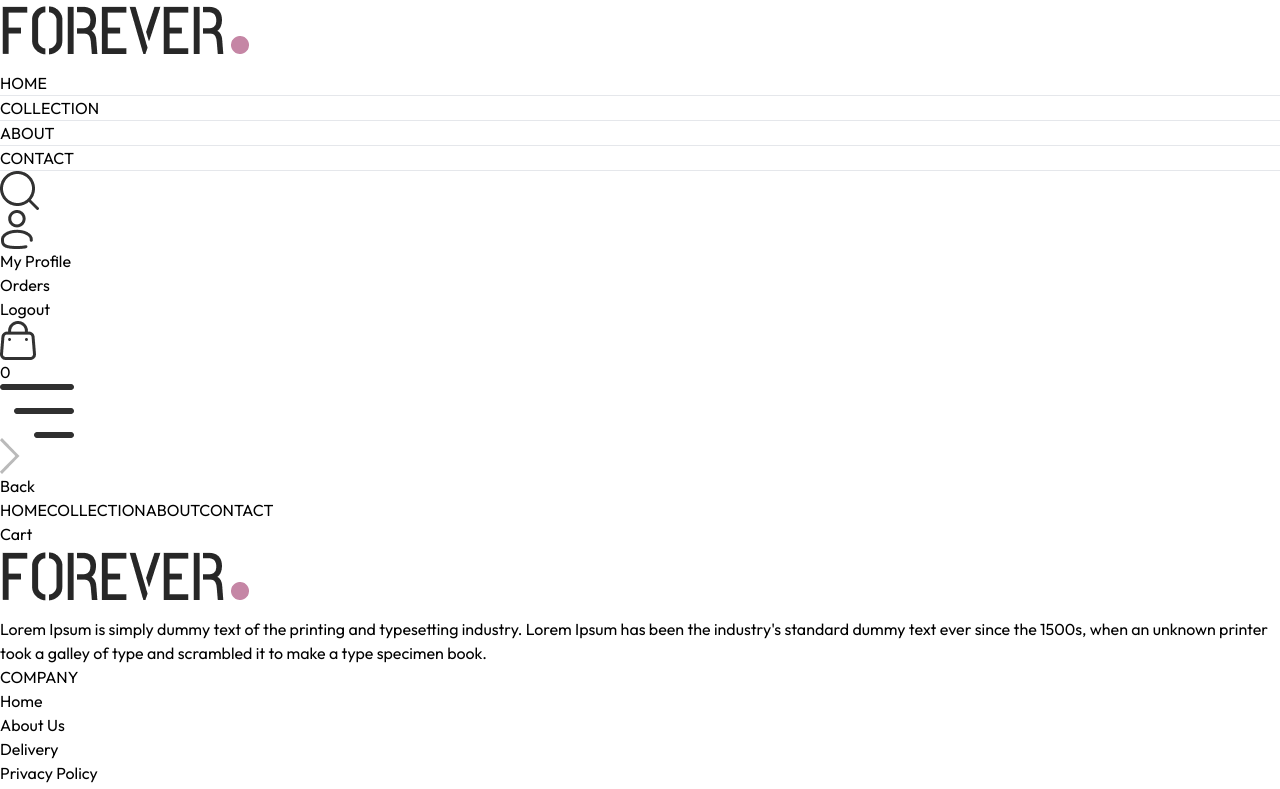
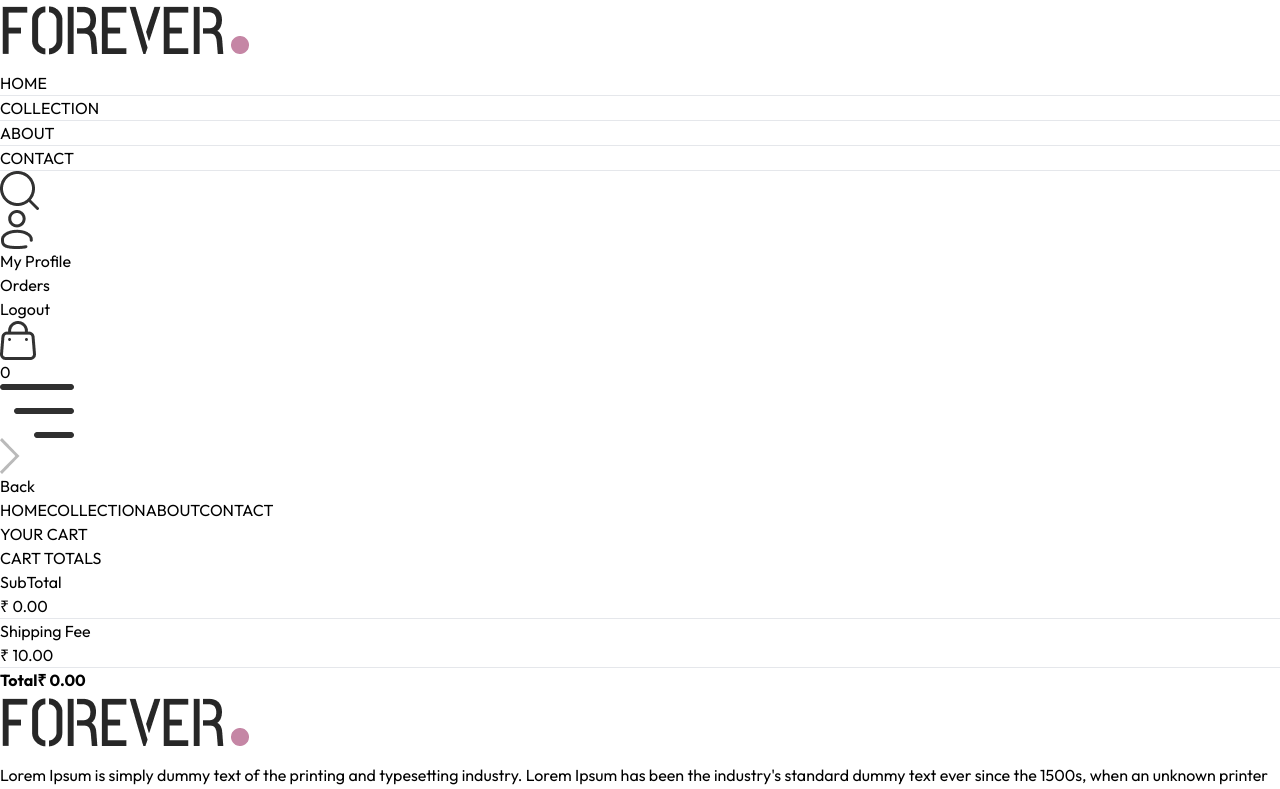
Before and after one commit to anaswararbabu/E-Commerce-App, a React (Vite) app in the folder frontend/: page /cart in a window 1280 px wide. Shown: the top 789 px of the page. Built offline with nearby package versions, Linux system fonts and the light colour scheme.

Commit message:
Cart Items total calculated

```diff
--- /dev/null
+++ b/frontend/src/components/CartTotal.jsx
@@ -0,0 +1,35 @@
+import React from 'react'
+import { useContext } from 'react'
+import { ShopContext } from '../context/ShopContext'
+import Title from './Title';
+
+const CartTotal = () => {
+
+    const { currency,delivery_fee,getCartAmount } = useContext(ShopContext);
+
+  return (
+    <div className='w-full'>
+        <div className='text-2xl '>
+            <Title text1={'CART'} text2={'TOTALS'} />
+        </div>
+        <div className='flex flex-col gap-2 mt-2 text-sm'>
+            <div className="flex justify-between">
+                <p>SubTotal</p>
+                <p>{currency} {getCartAmount()}.00</p>
+            </div>
+            <hr />
+            <div className="flex justify-between">
+                <p>Shipping Fee</p>
+                <p>{currency} {delivery_fee}.00</p>
+            </div>
+            <hr />
+            <div className="flex justify-between">
+                <b>Total</b>
+                <b>{currency} {getCartAmount() === 0 ? 0 : getCartAmount() + delivery_fee}.00</b>
+            </div>
+        </div>
+    </div>
+  )
+}
+
+export default CartTotal
--- a/frontend/src/context/ShopContext.jsx
+++ b/frontend/src/context/ShopContext.jsx
@@ -49,11 +49,39 @@
         return totalCount;
     }
 
+    const updateQuantity = async (itemId,size,quantity) =>{
+        let cartData = structuredClone(cartItems);
+
+        cartData[itemId][size] = quantity;
+
+        setCartItems(cartData);
+    }
+
+    const getCartAmount =  () =>{
+        let totalAmount = 0;
+        for(const items in cartItems){
+            let itemInfo = products.find((product)=>product._id === items);
+            for(const item in cartItems[items]){
+                try{
+                    if (cartItems[items][item] > 0){
+                        totalAmount += itemInfo.price * cartItems[items][item]
+                    }
+                }catch(error){
+
+                }
+            }
+
+        }
+        return totalAmount;
+    }
+
+
     const value = {
         products,currency,delivery_fee,
         search,setSearch,showSearch,setShowSearch,
         cartItems,addToCart,
-        getCartCount
+        getCartCount,updateQuantity,
+        getCartAmount
     }
     return (
         <ShopContext.Provider value={value}>
--- a/frontend/src/pages/Cart.jsx
+++ b/frontend/src/pages/Cart.jsx
@@ -1,8 +1,75 @@
-import React from 'react'
+import React, { useEffect, useState } from 'react'
+import { useContext } from 'react'
+import { ShopContext } from '../context/ShopContext'
+import Title from '../components/Title';
+import { assets } from '../assets/frontend_assets/assets';
+import CartTotal from '../components/CartTotal';
 
 const Cart = () => {
+
+  const { products,currency,cartItems,updateQuantity } = useContext(ShopContext);
+
+  const [cartData,setCartData] = useState([]);
+
+  useEffect(()=>{
+
+      const tempData = [];
+      for(const items in cartItems){
+        for(const item in cartItems[items]){
+          if (cartItems[items][item] > 0)  {
+            tempData.push({
+              _id:items,
+              size:item,
+              quantity:cartItems[items][item]
+            })
+          }
+        }
+      }
+      setCartData(tempData)
+  },[cartItems])
+
   return (
-    <div>Cart</div>
+    <div className='border-t pt-14'>
+
+        <div className="text-2xl mb-3">
+            <Title text1={'YOUR'} text2={'CART'} />
+        </div>
+
+        <div>
+          {
+            cartData.map((item,index)=>{
+
+              const productData = products.find((product)=>product._id === item._id);
+
+              return (
+                <div key={index} className='py-4 border-t border-b text-gray-700 grid grid-cols-[4fr_0.5fr_0.5fr] sm:grid-cols-[4fr_2fr_0.5fr] items-center gap-4'>
+                    <div className="flex items-start gap-6">
+                        <img className="w-16 sm:w-20" src={productData.image[0]} alt="" />
+                        <div>
+                          <p className='text-xs sm:text-lg font-medium'>{productData.name}</p>
+                          <div className='flex items-center gap-5 mt-2'>
+                              <p>{currency}{productData.price}</p>
+                              <p className='px-2 sm:px-3 sm:py-1 border bg-slate-50'>{item.size}</p>
+                          </div>
+                        </div>
+                    </div>
+                    <input onChange={(e)=>e.target.value === '' || e.target.value === '0' ? null : updateQuantity(item._id,item.size,Number(e.target.value))} className='border max-w-10 sm:max-w-20 px-1 sm:px-2 py-1' type="number" min={1} defaultValue={item.quantity} />
+                    <img onClick={()=>updateQuantity(item._id,item.size,0)} className='w-4 mr-4 sm:w-5 cursor-pointer' src={assets.bin_icon} alt="" />
+                </div>
+
+              )
+
+            })
+          }
+        </div>
+
+        <div className="flex justify-end my-20">
+            <div className='w-full sm:w-[450px]'>
+                <CartTotal />
+            </div>
+        </div>
+
+    </div>
   )
 }
 
```
